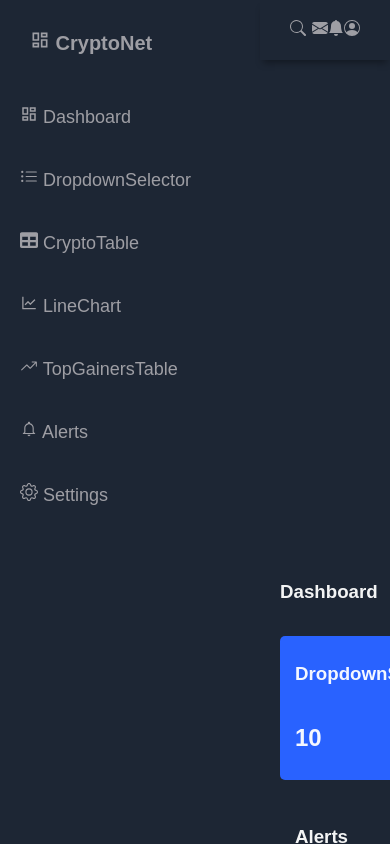
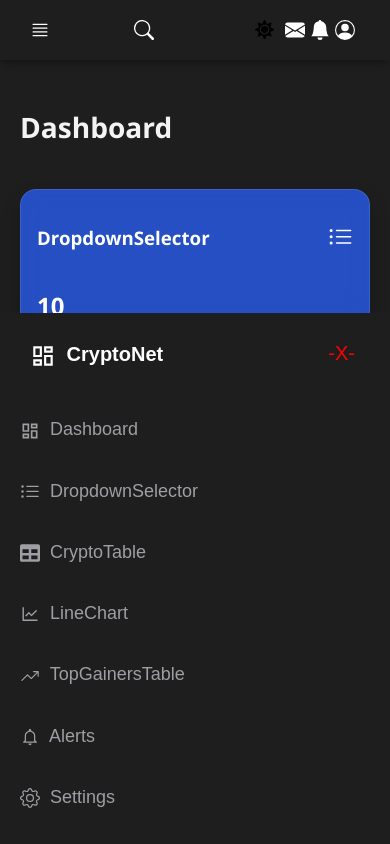
Before and after one commit to LaHans1999/frontend, a React (Create React App) app: page / in a window 390 px wide. Built offline with nearby package versions, Linux system fonts and the light colour scheme.

Commit message:
funcionalidad de dark-light, mejoramiento de cards, fixing errors, inicializando API

```diff
--- a/src/App.css
+++ b/src/App.css
@@ -4,6 +4,27 @@ body{
   background-color: #1d2634;
   color: #9e9ea4;
   font-family: 'Montserrat', sans-serif;
+}
+
+.icon {
+  vertical-align: middle;
+  line-height: 1px;
+  font-size: 20px;
+}
+.icon_header {
+  vertical-align: middle;
+  line-height: 1px;
+  font-size: 26px;
+}
+.icon, .icon_header {
+  margin-right: 5px;
+}
+
+.close_icon {
+  color: red;
+  margin-left: 30px;
+  margin-top: 10px;
+  cursor: pointer;
 }
 
 .grid-container {
@@ -91,22 +112,26 @@ body{
 
 
 /* INICIO Main  */
-
 .main-container {
   grid-area: main;
   overflow-y: auto;
   padding: 20px 20px;
   color: rgba(255, 255, 255, 0.95);
+  font-family: 'Poppins', 'Segoe UI', sans-serif;
 }
 
 .main-title {
   display: flex;
   justify-content: space-between;
+  align-items: center;
+  flex-wrap: wrap;
+  font-size: 1.5rem;
+  font-weight: 600;
 }
 
 .main-cards {
   display: grid;
-  grid-template-columns: 1fr 1fr 1fr 1fr;
+  grid-template-columns: repeat(auto-fit, minmax(220px, 1fr));
   gap: 20px;
   margin: 15px 0;
 }
@@ -115,24 +140,41 @@ body{
   display: flex;
   flex-direction: column;
   justify-content: space-around;
-  padding: 8px 15px;
-  border-radius: 5px;
+  padding: 16px;
+  border-radius: 16px;
+  color: #fff;
+  box-shadow: 0 10px 20px rgba(0, 0, 0, 0.2);
+  transition: transform 0.3s ease, box-shadow 0.3s ease;
+  backdrop-filter: blur(10px);
+  background: rgba(255, 255, 255, 0.05);
+  border: 1px solid rgba(255, 255, 255, 0.1);
+}
+
+.card:hover {
+  transform: translateY(-5px);
+  box-shadow: 0 15px 25px rgba(0, 0, 0, 0.3);
 }
 
 .card:first-child {
-  background-color: #2962ff;
+  background-color: #2962ffbb;
 }
 
 .card:nth-child(2) {
-  background-color: #ff6d00;
+  background-color: #ff6d00cc;
 }
 
 .card:nth-child(3) {
-  background-color: #2e7d32;
+  background-color: #4caf50cc
 }
 
 .card:nth-child(4) {
-  background-color: #d50000;
+  background-color: #1d9ec2cc;
+}
+.card:nth-child(5) {
+  background-color: #c62828cc
+}
+.card:nth-child(6) {
+  background-color: #2e7d32cc
 }
 
 .card-inner {
@@ -145,6 +187,7 @@ body{
   font-size: 25px;
 }
 
+
 .charts {
   display: grid;
   grid-template-columns: 1fr 1fr;
@@ -156,3 +199,70 @@ body{
 
 
 /* TERMINA Main  */
+
+
+
+
+@media screen and (max-width: 992px) {
+  .grid-container {
+    grid-template-columns: 1fr;
+    grid-template-rows: 0.2fr 3fr;
+    grid-template-areas:
+      'header'
+      'main';
+  }
+
+  #sidebar {
+    display: none;
+  }
+
+  .menu-icon {
+    display: inline;
+  }
+
+  .sidebar-title > span {
+    display: inline;
+  }
+}
+/* responsivo pequeño*/
+
+@media screen and (max-width: 768px) {
+  .main-cards {
+    grid-template-columns: 1fr;
+    gap: 10px;
+    margin-bottom: 0;
+  }
+
+  .charts {
+    grid-template-columns: 1fr;
+    margin-top: 30px;
+  }
+}
+
+/* responsivo extra pequeño*/
+
+@media screen and (max-width: 576px) {
+  .hedaer-left {
+    display: none;
+  }
+}
+
+/* Dark and Light Mode*/
+/* Estilos generales de modo oscuro / claro */
+.grid-container.dark {
+  background-color: #1e1e1e;
+  color: white;
+}
+
+.grid-container.light {
+  background-color: #ffffff;
+  color: #333;
+}
+
+.dark-mode-btn {
+  background: none;
+  border: none;
+  cursor: pointer;
+  font-size: 1.2rem;
+  margin-left: 10px;
+}
--- a/src/App.js
+++ b/src/App.js
@@ -1,17 +1,34 @@
-//import { useState } from 'react';
+import { useState } from 'react';
 import './App.css';
 import Header from './components/Header';
 import Home from './components/Home';
 import Sidebar from './components/Sidebar';
 
 function App() {
+
+  const [openSidebarToggle, setOpenSidebarToggle] = useState(false);
+//funcionalidad del side bar
+  const OpenSideBar = () => {
+    setOpenSidebarToggle(!openSidebarToggle)
+    };
+//funcionalidad de Dark-Light MODE
+    const [darkMode, setDarkMode] = useState(true);
+    const toggleDarkMode = () => {
+      setDarkMode(!darkMode);
+    };
+
   return (
-    <div className='grid-container'>
-      <Header />
-      <Sidebar />
+    <div className={`grid-container ${darkMode ? 'dark' : 'light'}`}>
+      <Header OpenSideBar={OpenSideBar}
+              darkMode={darkMode}
+              toggleDarkMode={toggleDarkMode}
+      />
+      <Sidebar openSidebarToggle={openSidebarToggle}
+      OpenSideBar={OpenSideBar}
+      />
       <Home />
     </div>
-  );
+  )
 }
 
 export default App;
--- a/src/components/Header.js
+++ b/src/components/Header.js
@@ -1,7 +1,8 @@
 import React from 'react';
+import { FaSun, FaMoon } from 'react-icons/fa';
 import { BsFillBellFill, BsFillEnvelopeFill, BsPersonCircle, BsSearch, BsJustify } from 'react-icons/bs';
 
-function Header() {
+function Header({ OpenSideBar, darkMode, toggleDarkMode }) {
   return(
    <header className='header'>
     <div className='menu-icon'>
@@ -9,12 +10,16 @@ function Header() {
 
     </div>
     <div className='header-left'>
-      <BsSearch className='icon'/>
+      <BsSearch className='icon' onClick={OpenSideBar}  />
     </div>
     <div className='header-right'>
+      <button className='icon dark-mode-btn' onClick={toggleDarkMode}>
+        {darkMode ? <FaSun /> : <FaMoon />}
+        </button>
       <BsFillEnvelopeFill className='icon'/>
       <BsFillBellFill className='icon'/>
       <BsPersonCircle className='icon'/>
+
 
     </div>
 
--- a/src/components/Home.js
+++ b/src/components/Home.js
@@ -1,12 +1,20 @@
 import React from 'react'
 
-import { BsBarChartLine, BsGear, BsListUl } from 'react-icons/bs';
-import { MdOutlineDashboard } from 'react-icons/md';
+import { BsGear, BsListUl } from 'react-icons/bs';
 import { FaTable } from 'react-icons/fa';
 import { AiOutlineLineChart } from 'react-icons/ai';
 import { IoIosTrendingUp } from 'react-icons/io';
-import { IoMdNotificationsOutline } from 'react-icons/io';
-import { CartesianGrid, Legend, Line, LineChart, ResponsiveContainer, Tooltip, XAxis, YAxis } from 'recharts';
+import {
+  CartesianGrid,
+  Legend,
+  Line,
+  LineChart,
+  ReferenceLine,
+  ResponsiveContainer,
+  Tooltip,
+  XAxis,
+  YAxis,
+} from 'recharts';
 
 
 function Home() {
@@ -63,7 +71,6 @@ const data = [
     <main className='main-container'>
         <div className='main-title'>
             <h3>Dashboard</h3>
-
         </div>
         <div className='main-cards'>
             <div className='card'>
@@ -132,11 +139,35 @@ const data = [
         <Line type="monotone" dataKey="uv" stroke="#82ca9d" strokeDasharray="3 4 5 2" />
       </LineChart>
     </ResponsiveContainer>
+
+        <ResponsiveContainer width="100%" height="100%">
+      <LineChart
+        width={500}
+        height={300}
+        data={data}
+        margin={{
+          top: 20,
+          right: 50,
+          left: 20,
+          bottom: 5,
+        }}
+      >
+        <CartesianGrid strokeDasharray="3 3" />
+        <XAxis dataKey="name" />
+        <YAxis />
+        <Tooltip />
+        <Legend />
+        <ReferenceLine x="Page C" stroke="red" label="Max PV PAGE" />
+        <ReferenceLine y={9800} label="Max" stroke="red" />
+        <Line type="monotone" dataKey="pv" stroke="#8884d8" />
+        <Line type="monotone" dataKey="uv" stroke="#82ca9d" />
+      </LineChart>
+    </ResponsiveContainer>
+
+
     </div>
 
-
  </main>
-
 
   )
 }
```
